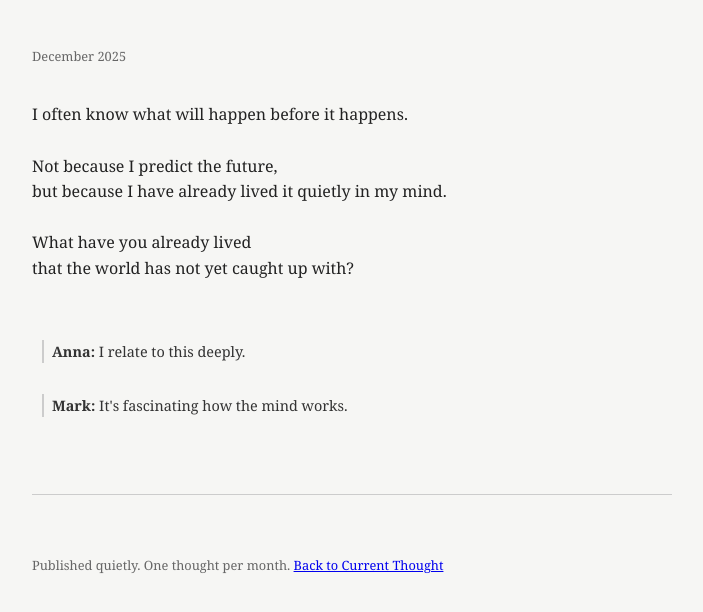
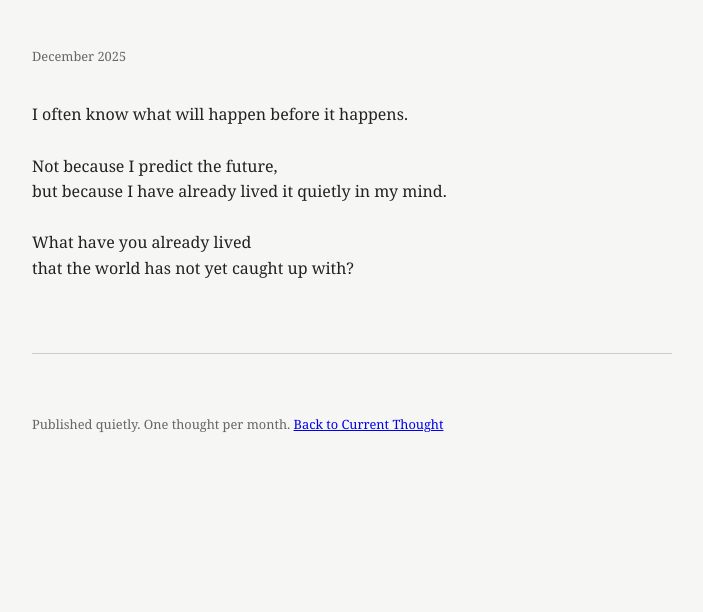
Before and after one commit to dbnantti-png/DBN, a plain HTML site: page archive.html in a window 1280 px wide. Shown: the part 130-742 px from the top of the page, without its empty margins (288-991 px from the left). Drawn offline with Linux system fonts and the light colour scheme.

Commit message:
Delete comments section from archive.html
Removed comments section with user comments.

```diff
--- a/archive.html
+++ b/archive.html
@@ -63,10 +63,7 @@
   What have you already lived
   that the world has not yet caught up with?
 
-  <div class="comments">
-    <div class="comment"><strong>Anna:</strong> I relate to this deeply.</div>
-    <div class="comment"><strong>Mark:</strong> It's fascinating how the mind works.</div>
-  </div>
+
 </div>
 
 <!-- Lisää uusia ajatuksia tähän manuaalisesti hyväksyttyjen kommenttien kanssa -->
```
